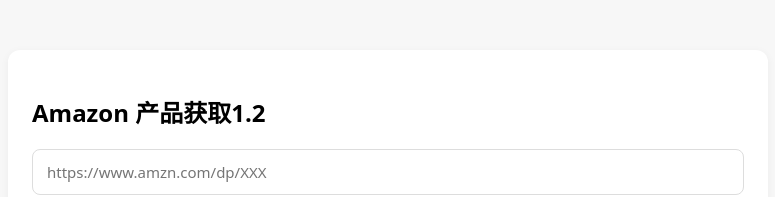
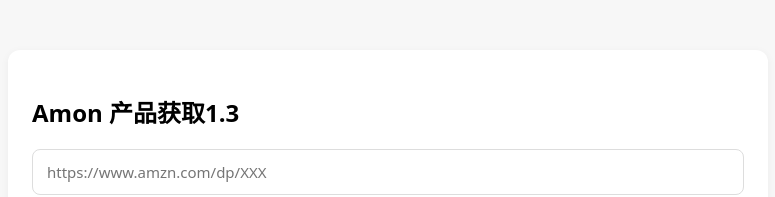
Before and after one commit to liuliucai/Amzn-SearchBot-UA, a website: page public/index.html in a window 1280 px wide. Shown: the top 197 px of the page, without its empty margins (252-1027 px from the left). Drawn offline with Linux system fonts and the light colour scheme.

Commit message:
Update index.html

```diff
--- a/public/index.html
+++ b/public/index.html
@@ -22,7 +22,7 @@
 <body>
 
 <div class="card">
-  <h2>Amazon 产品获取1.2</h2>
+  <h2>Amon 产品获取1.3</h2>
   <input id="url" placeholder="https://www.amzn.com/dp/XXX">
   <button onclick="startCrawl()">开始获取</button>
 </div>
```
